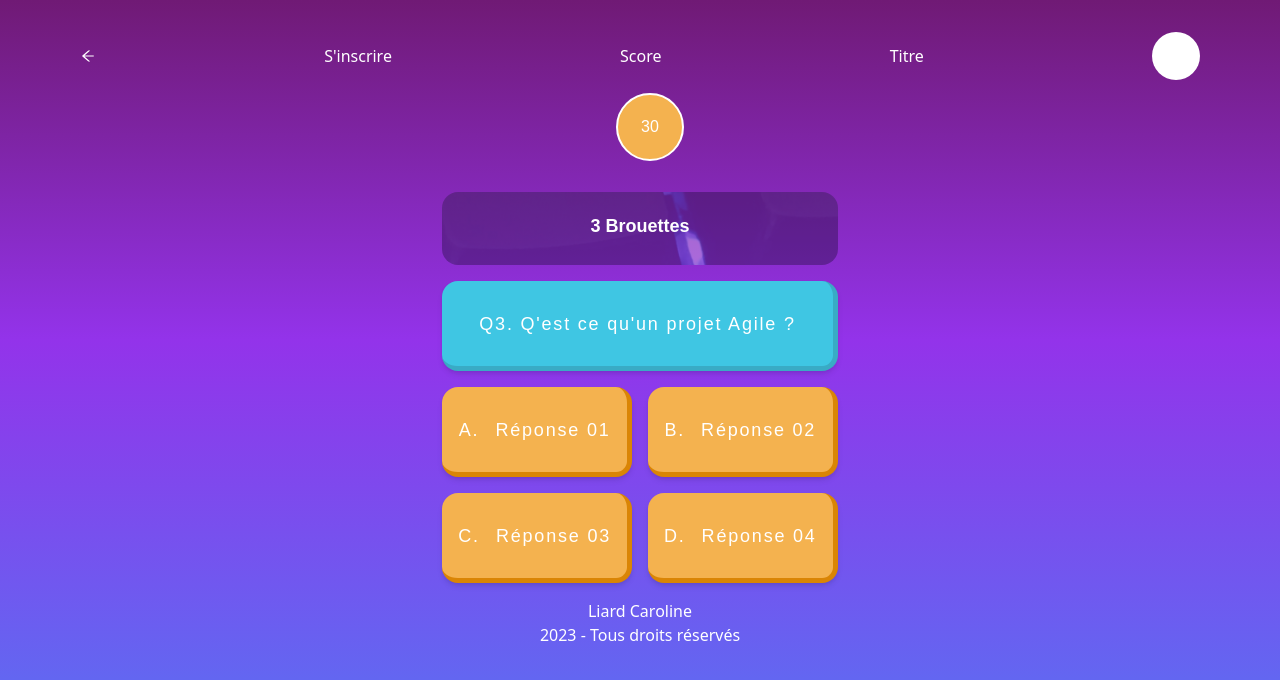
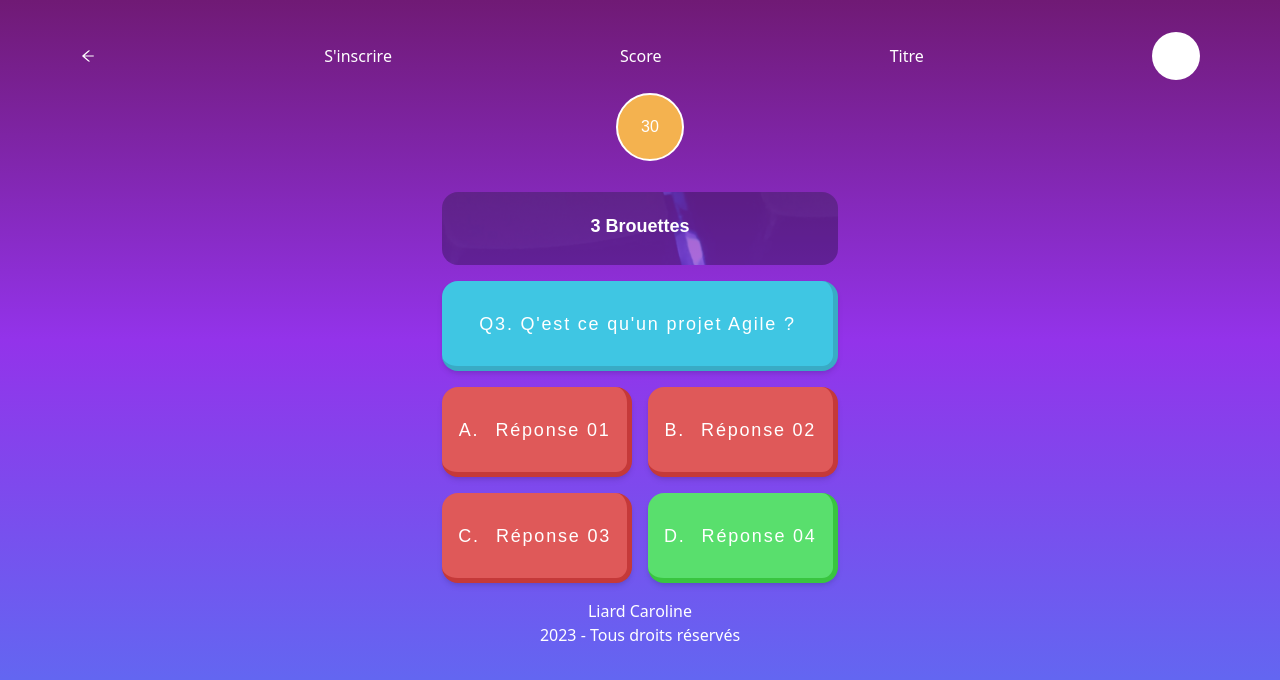
Before and after one commit to Caro-L-dev/Kwidzy, a Next.js app in the folder front/: page /quiz in a window 1280 px wide. Shown: the top 680 px of the page. Built offline with nearby package versions, Linux system fonts and the light colour scheme; a web font is replaced by a local one.

Commit message:
chore(component/quiz): set correct or mistake answer

```diff
--- a/front/components/atoms/Button/Button.tsx
+++ b/front/components/atoms/Button/Button.tsx
@@ -4,6 +4,7 @@
 import React from "react";
 import PropTypes from "prop-types";
 import { classNames } from "./classNames";
+import { clsx } from "clsx";
 
 export const Button = ({
   id,
@@ -27,7 +28,7 @@ export const Button = ({
     type={type || "button"}
     id={id}
     onClick={onClick}
-    className={classNames(
+    className={clsx(
       `px-4 py-2 cursor-pointer shadow-md border-r-[5px] border-b-[5px] text-sm md:text-lg tracking-widest flex justify-center items-center mx-auto w-full h-[70px] md:h-[90px]`,
       rounded ? "rounded-2xl" : "",
       variant === "primary"
--- a/front/components/molecules/Quiz/Quiz.tsx
+++ b/front/components/molecules/Quiz/Quiz.tsx
@@ -36,7 +36,7 @@ export default function QuizMolecule({
    */
   const [question, setQuestion] = useState<QuestionState | null>(null);
   const [selectedAnswer, setSelectedAnswer] = useState<string | null>(null);
-  const [activeClassName, setActiveClassName] = useState("");
+  const [className, setClassName] = useState("");
 
   useEffect(() => {
     setQuestion(data[questionNumber - 1]);
@@ -44,7 +44,12 @@ export default function QuizMolecule({
 
   const handleClick = (answer: answerState) => {
     setSelectedAnswer(answer.text);
-    setActiveClassName("bg-secondary-color");
+    setClassName(
+      "bg-secondary-color border-darker-secondary-color border-r-[5px] border-b-[5px]"
+    );
+    setTimeout(() => {
+      setClassName(answer.correct ? "bg-correct-color" : "bg-mistake-color");
+    }, 1000);
   };
   console.log({ selectedAnswer });
   return (
@@ -59,10 +64,11 @@ export default function QuizMolecule({
       <div className="md:grid md:grid-cols-2 md:gap-x-4 md:gap-y-4 md:mb-4">
         {question?.answers.map((answer) => (
           <Button
-            className={selectedAnswer === answer.text ? activeClassName : ""}
+            className={selectedAnswer === answer.text ? className : ""}
             onClick={() => handleClick(answer)}
             type={"button"}
-            variant={"primary"}
+            // variant={"primary"}
+            variant={answer.correct ? "correct" : "mistake"}
             rounded
           >
             <span className="mr-4">{answer.letter}</span>
--- a/package.json
+++ b/package.json
@@ -1,6 +1,7 @@
 {
   "dependencies": {
     "classnames": "^2.3.2",
+    "clsx": "^1.2.1",
     "react-icons": "^4.8.0"
   }
 }
```
Also changed, not shown: 1 other file (tests, documents, lock files or other folders).
